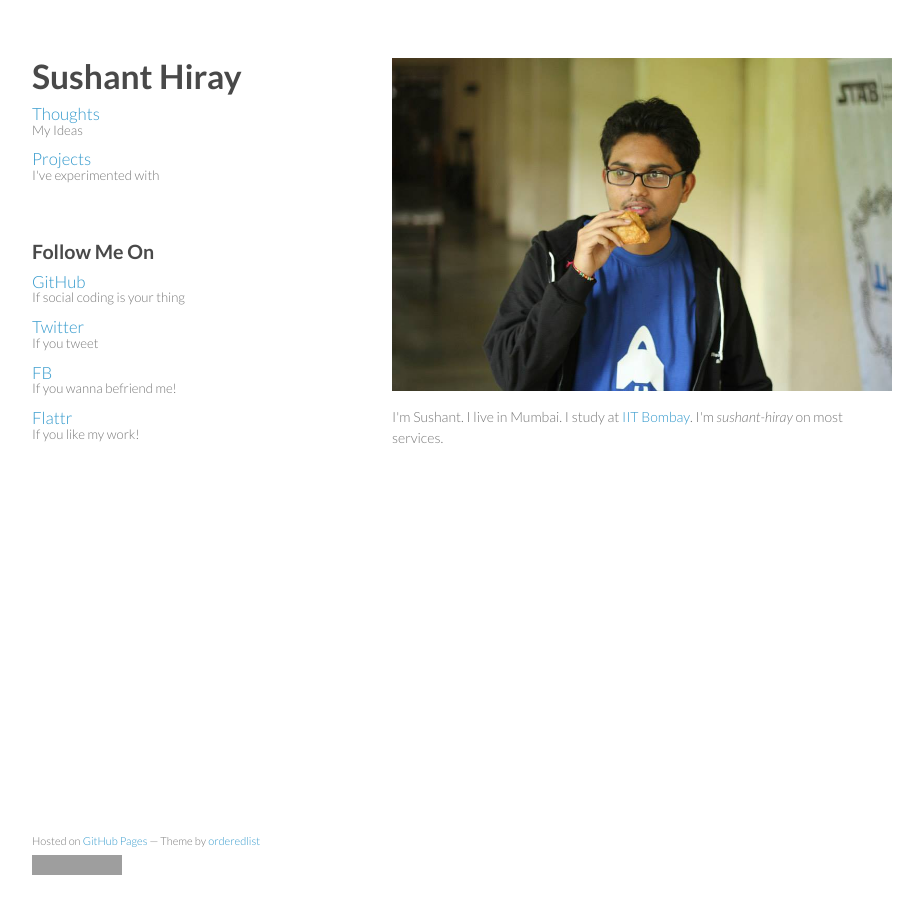
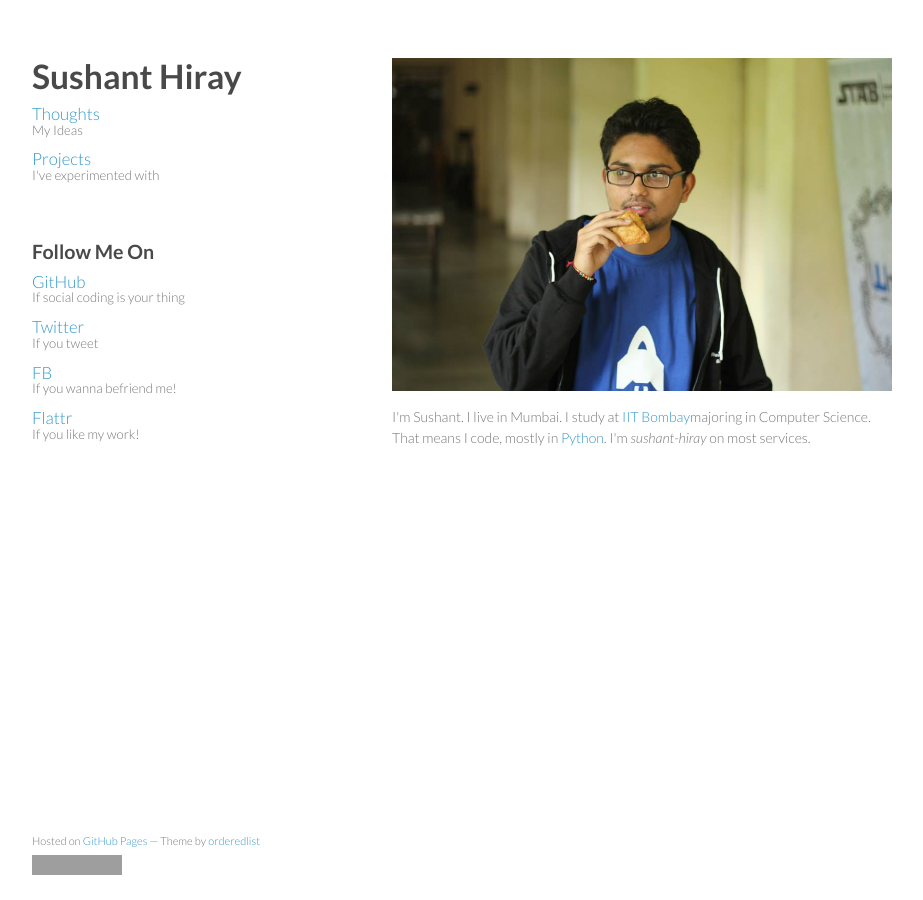
Before and after one commit to sushant-hiray/sushant-hiray.github.io, a Jekyll site: the page built from index.html, in a window 1280 px wide. Shown: the whole page, without its empty margins (178-1101 px from the left). Built offline with Jekyll 4.4.1, drawn with Linux system fonts in a browser that asks for light colours; nearby versions of some CDN libraries; Markdown is read by kramdown in place of the engine named in the settings; grey boxes are pictures that could not be loaded.

Commit message:
Updated desc

```diff
--- a/index.html
+++ b/index.html
@@ -4,4 +4,4 @@ title: sushant-hiray.github.io ~ Sushant Hiray
 ---
 
 <img src="/images/current.jpg" alt="color photo ftl" />
-<p>I'm Sushant. I live in Mumbai. I study at <a href="https://www.iitb.ac.in">IIT Bombay</a>.  I'm <em>sushant-hiray</em> on most services.</p>
+<p>I'm Sushant. I live in Mumbai. I study at <a href="https://www.iitb.ac.in">IIT Bombay</a>majoring in Computer Science. That means I code, mostly in <a href="http://www.python.org/">Python</a>. I'm <em>sushant-hiray</em> on most services.</p>
```
